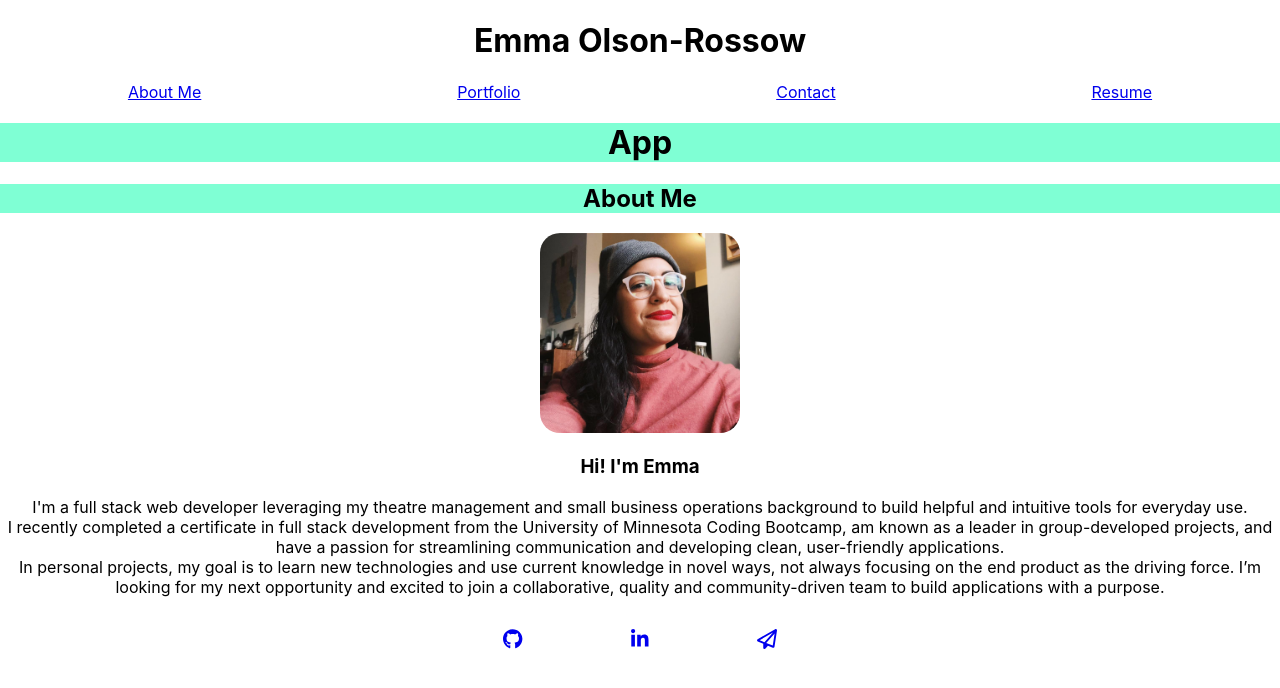
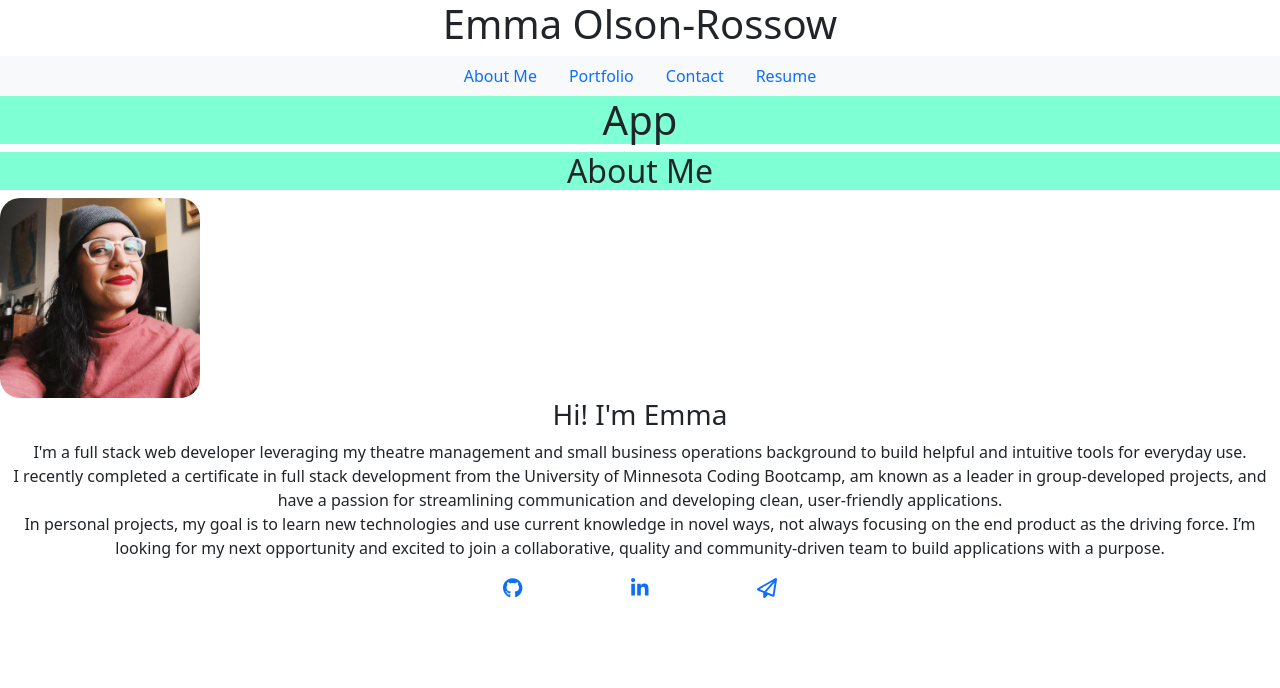
Before and after one commit to emmazart/portfolio, a React (Create React App) app: page / in a window 1280 px wide. Shown: the top 688 px of the page. Built offline with nearby package versions, Linux system fonts and the light colour scheme.

Commit message:
bootstrap active

```diff
--- /dev/null
+++ b/postcss.config.js
@@ -0,0 +1,6 @@
+module.exports = {
+  plugins: {
+    tailwindcss: {},
+    autoprefixer: {},
+  },
+}
--- a/src/components/Navigation/index.js
+++ b/src/components/Navigation/index.js
@@ -1,4 +1,6 @@
 import React, { useEffect } from 'react';
+import { Nav, Navbar } from 'react-bootstrap';
+
 
 function Navigation(props) {
 
@@ -8,15 +10,14 @@ function Navigation(props) {
         document.title = currentCategory.name;
     }, [currentCategory]);
 
+    // bootstrap version
     return(
-        <nav className='nav'>
-            <ul className='nav-list'>
-                <li><a href='#about' onClick={() => {setCurrentCategory(categories[0])}}>About Me</a></li>
-                <li><a href='#portfolio' onClick={() => setCurrentCategory(categories[2])}>Portfolio</a></li>
-                <li><a href='#contact' onClick={() => setCurrentCategory(categories[1])}>Contact</a></li>
-                <li><a href='#resume' onClick={() => setCurrentCategory(categories[3])}>Resume</a></li>
-            </ul>
-        </nav>
+        <Nav className='justify-content-center bg-light'>
+                <Nav.Item><Nav.Link href='#about' onClick={() => {setCurrentCategory(categories[0])}}>About Me</Nav.Link></Nav.Item>
+                <Nav.Item><Nav.Link href='#portfolio' onClick={() => setCurrentCategory(categories[2])}>Portfolio</Nav.Link></Nav.Item>
+                <Nav.Item><Nav.Link href='#contact' onClick={() => setCurrentCategory(categories[1])}>Contact</Nav.Link></Nav.Item>
+                <Nav.Item><Nav.Link href='#resume' onClick={() => setCurrentCategory(categories[3])}>Resume</Nav.Link></Nav.Item>
+        </Nav>
     )
 }
 
--- a/src/components/Project/index.js
+++ b/src/components/Project/index.js
@@ -33,10 +33,10 @@ function Project() {
 
     return(
         <section>
-            {projects.map(project => {
+            {projects.map((project, i) => {
 
                 return(
-                    <div className='project-card'>
+                    <div className='project-card' key={i}>
                         <h3>{`${project.title}`}</h3>
                         <img src={require(`../../assets/app_images/${project.file_name}`)} style={{width: "400px"}}></img>
                         <p>
--- a/src/index.css
+++ b/src/index.css
@@ -1,3 +1,7 @@
+@tailwind base;
+@tailwind components;
+@tailwind utilities;
+
 body {
   margin: 0;
   font-family: -apple-system, BlinkMacSystemFont, 'Segoe UI', 'Roboto', 'Oxygen',
--- a/src/index.js
+++ b/src/index.js
@@ -3,6 +3,7 @@ import ReactDOM from 'react-dom/client';
 import './index.css';
 import App from './App';
 import reportWebVitals from './reportWebVitals';
+import 'bootstrap/dist/css/bootstrap.min.css';
 
 const root = ReactDOM.createRoot(document.getElementById('root'));
 root.render(
--- /dev/null
+++ b/tailwind.config.js
@@ -0,0 +1,10 @@
+/** @type {import('tailwindcss').Config} */
+module.exports = {
+  content: [
+    "./src/**/*.{js,jsx,ts,tsx}"
+  ],
+  theme: {
+    extend: {},
+  },
+  plugins: [],
+}
```
Also changed, not shown: package.json (+7 -1 lines), src/App.css (line endings or trailing spaces), 1 other file (tests, documents, lock files or other folders).
